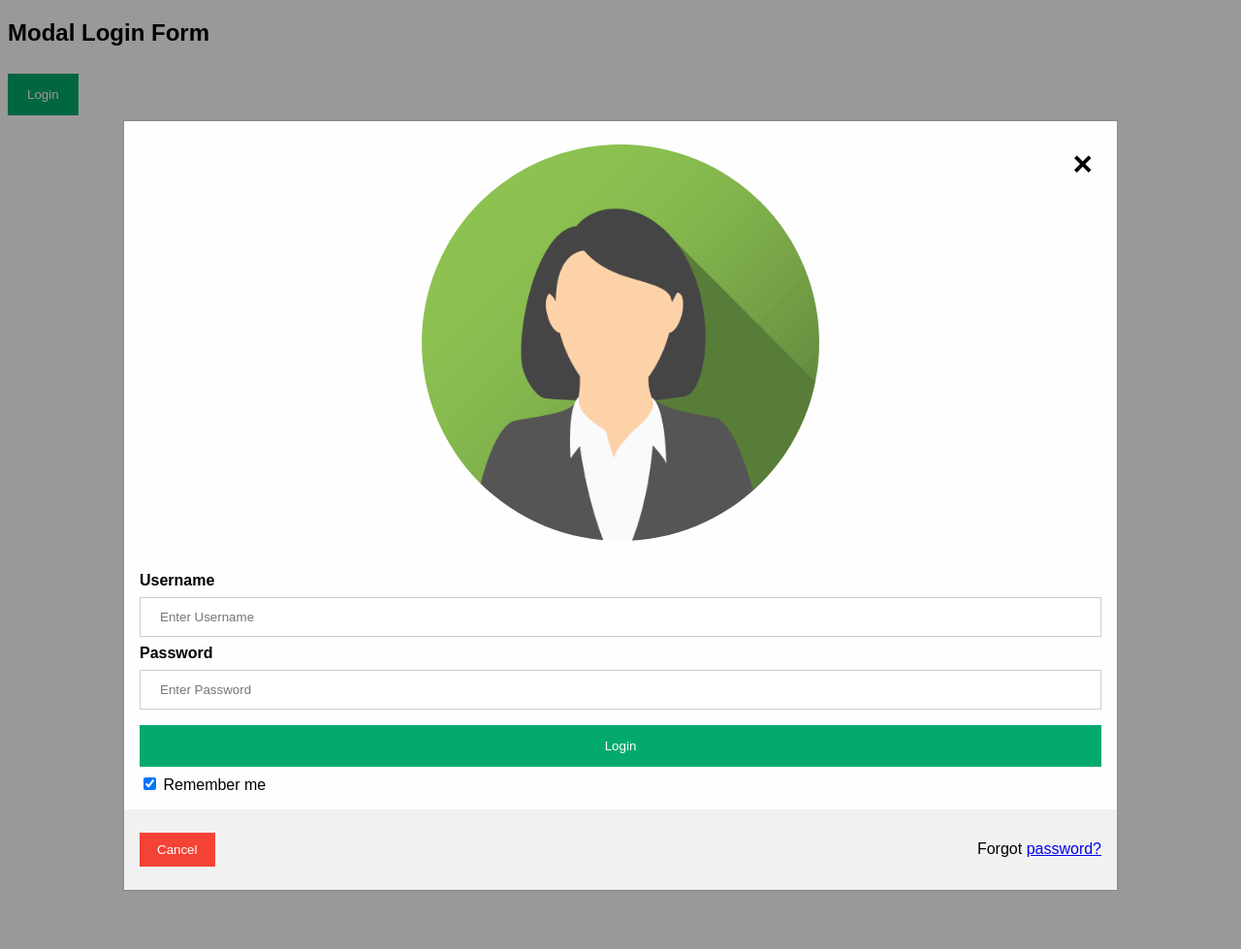
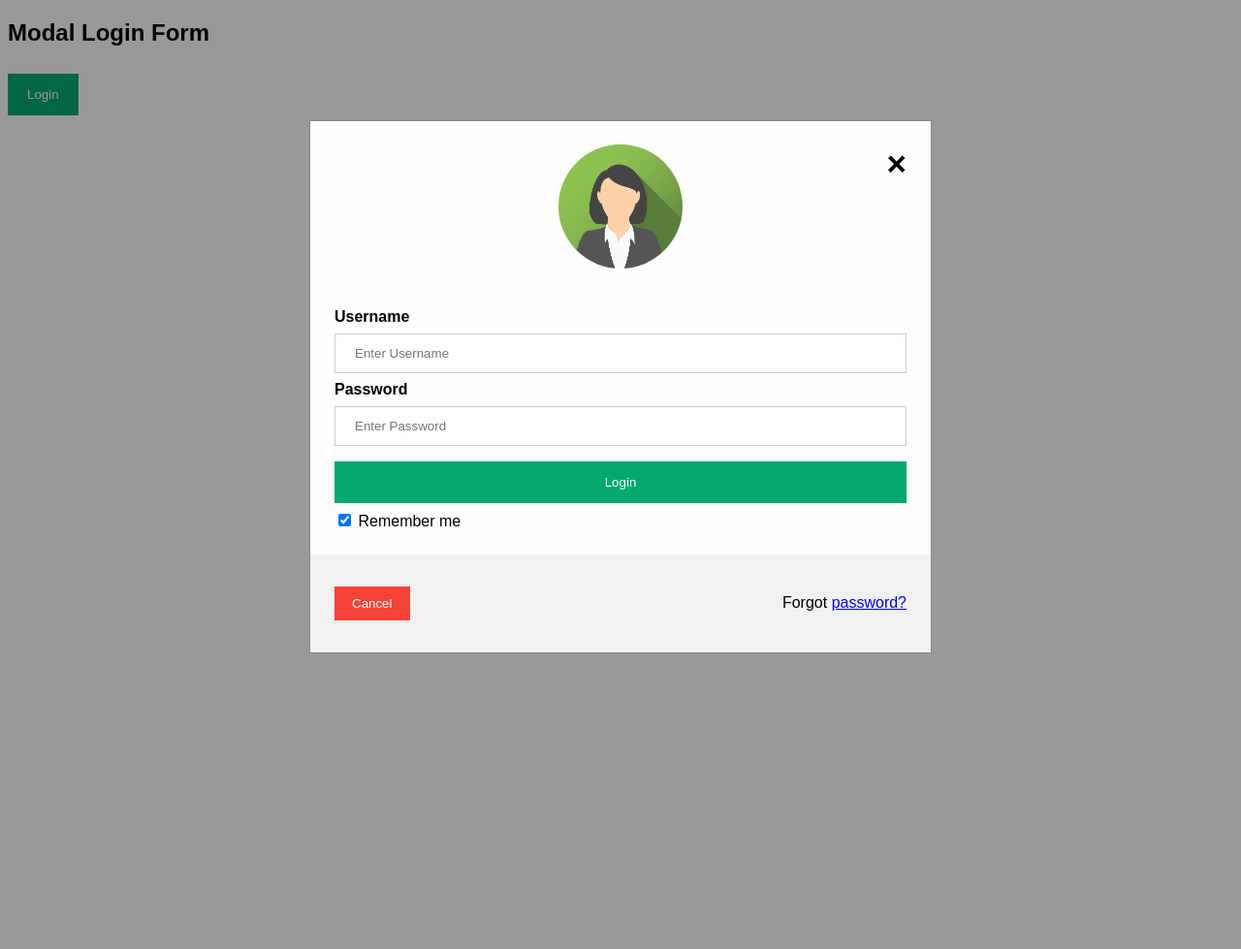
Before and after one commit to rajendrarrv/vehicle_tracker, a Django app: page / in a window 1280 px wide, after a click on "Login". Shown: the whole page at 97% size. Run offline with Django 4.2, Linux system fonts and the light colour scheme.

Commit message:
changes in the css

```diff
--- a/polls/static/css/style.css
+++ b/polls/static/css/style.css
@@ -40,12 +40,12 @@ button:hover {
 }
 
 img.avatar {
-  width: 40%;
+  width: 20%;
   border-radius: 50%;
 }
 
 .container {
-  padding: 16px;
+  padding: 25px;
 }
 
 span.psw {
@@ -73,7 +73,7 @@ span.psw {
   background-color: #fefefe;
   margin: 5% auto 15% auto; /* 5% from the top, 15% from the bottom and centered */
   border: 1px solid #888;
-  width: 80%; /* Could be more or less, depending on screen size */
+  width: 50%; /* Could be more or less, depending on screen size */
 }
 
 /* The Close Button (x) */
```
